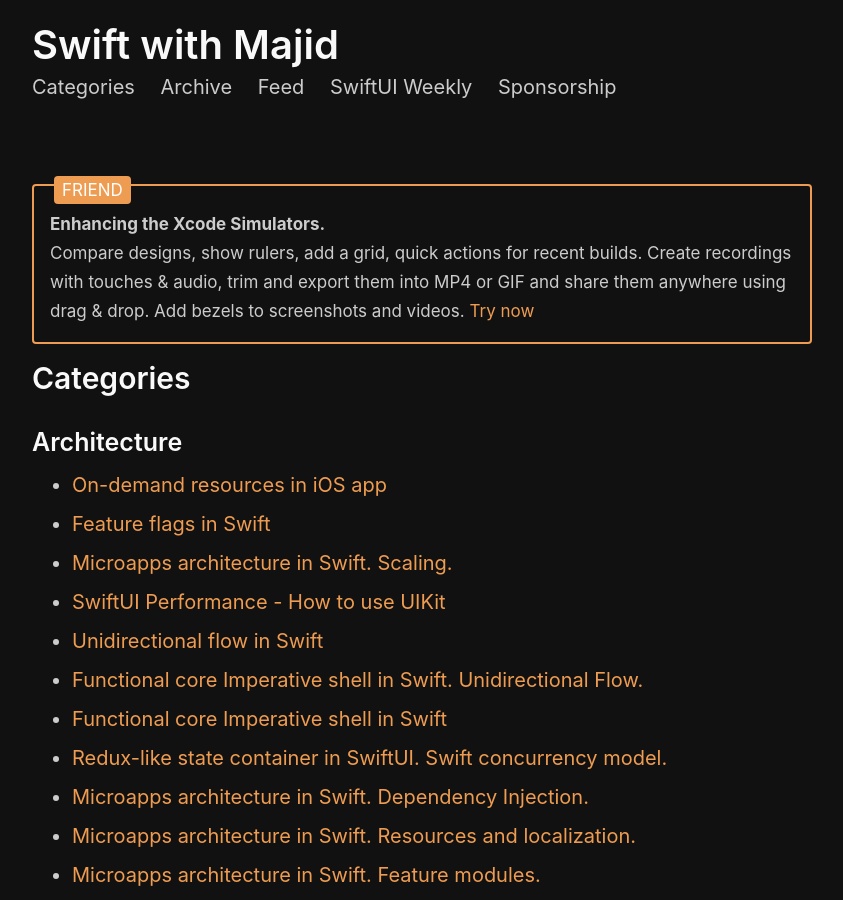
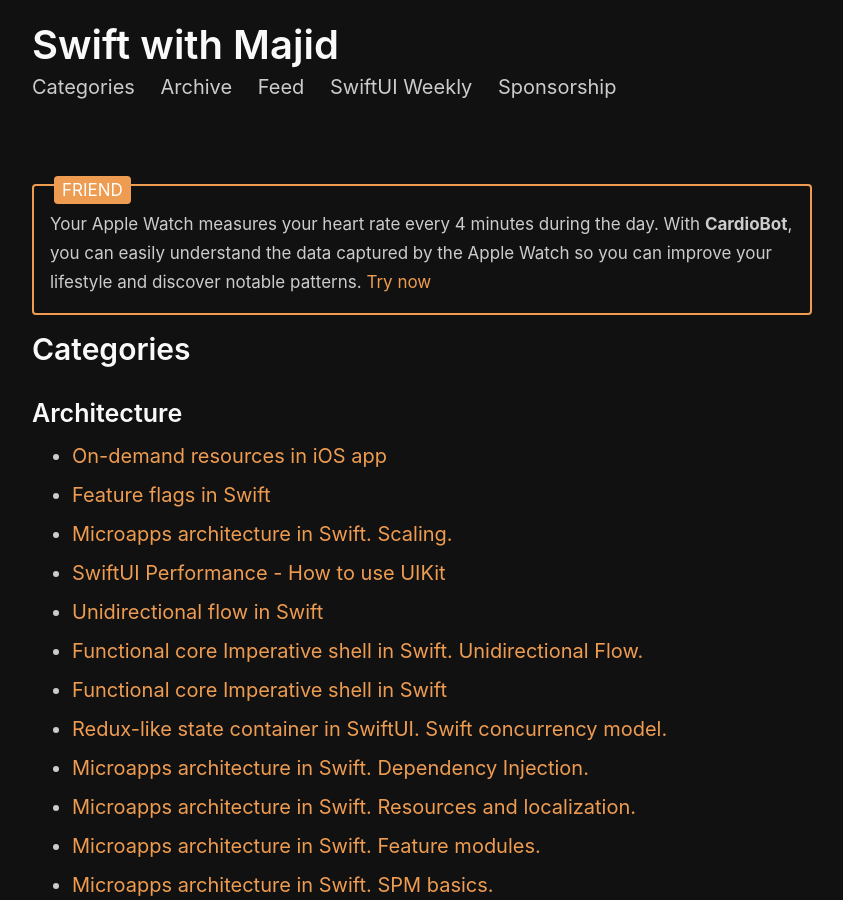
Before and after one commit to mecid/mecid.github.io, a Jekyll site: the page built from categories.html, in a window 1280 px wide and 900 px high. Shown: the whole window, without its empty margins (218-1061 px from the left). Built offline with Jekyll 4.4.1, drawn with Linux system fonts in a browser that asks for light colours.

Commit message:
friends changed

```diff
--- a/_includes/friends.html
+++ b/_includes/friends.html
@@ -1,6 +1,6 @@
 <div class="friends">
     <span>
-        <b>Enhancing the Xcode Simulators.</b> <br>
-        Compare designs, show rulers, add a grid, quick actions for recent builds. Create recordings with touches & audio, trim and export them into MP4 or GIF and share them anywhere using drag & drop. Add bezels to screenshots and videos. <a href="https://gumroad.com/a/931293139/ftvbh">Try now</a>
+Your Apple Watch measures your heart rate every 4 minutes during the day. With <b>CardioBot</b>, you can easily understand the data captured by the Apple Watch so you can improve your lifestyle and discover notable patterns.
+       <a href="https://apps.apple.com/us/app/cardiobot-heart-rate-on-watch/id1149412984?uo=4">Try now</a>
     </span>
 </div>
```
